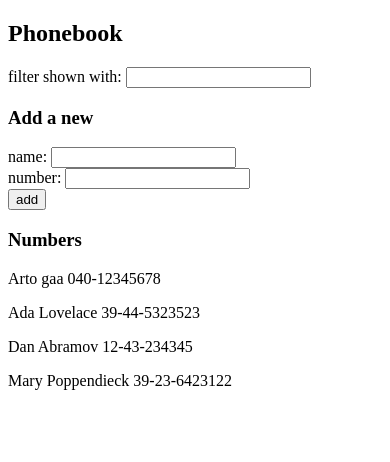
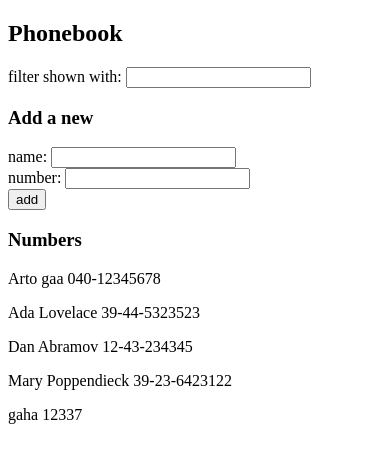
Before and after one commit to gaju-sandra/fullstackcourse, a React (Vite) app in the folder part 2/: page / in a window 390 px wide. Shown: the top 462 px of the page. Built offline with nearby package versions, Linux system fonts and the light colour scheme; data requests are answered from the project's data file.

Commit message:
exercise 2.11 what is added in the phonebook be saved in  the backend

```diff
--- a/part 2/db.json
+++ b/part 2/db.json
@@ -1,8 +1,30 @@
 {
   "persons": [
-    { "name": "Arto gaa", "number": "040-12345678", "id": "1" },
-    { "name": "Ada Lovelace", "number": "39-44-5323523", "id": "2" },
-    { "name": "Dan Abramov", "number": "12-43-234345", "id": "3" },
-    { "name": "Mary Poppendieck", "number": "39-23-6423122", "id": "4" }
-  ]
+    {
+      "name": "Arto gaa",
+      "number": "040-12345678",
+      "id": "1"
+    },
+    {
+      "name": "Ada Lovelace",
+      "number": "39-44-5323523",
+      "id": "2"
+    },
+    {
+      "name": "Dan Abramov",
+      "number": "12-43-234345",
+      "id": "3"
+    },
+    {
+      "name": "Mary Poppendieck",
+      "number": "39-23-6423122",
+      "id": "4"
+    },
+    {
+      "name": "gaha",
+      "number": "12337",
+      "id": "eXMDmG3rKj0"
+    }
+  ],
+  "$schema": "./node_modules/json-server/schema.json"
 }
--- a/part 2/src/App.jsx
+++ b/part 2/src/App.jsx
@@ -39,9 +39,13 @@ const App = () => {
       alert(`${newName} is already added to phonebook`)
       return
     }
-    setPersons(persons.concat({ name: newName, number: newNumber, id: persons.length + 1 }))
-    setNewName('')
-    setNewNumber('')
+    const newPerson = { name: newName, number: newNumber }
+    axios.post('http://localhost:3001/persons', newPerson)
+      .then(res => {
+        setPersons(persons.concat(res.data))
+        setNewName('')
+        setNewNumber('')
+      })
   }
 
   return (
```
